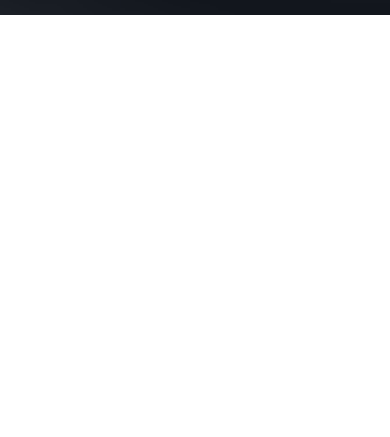
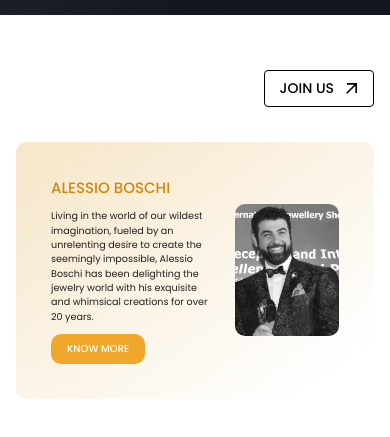
Before and after one commit to ArtisticJewellers/nfjlabs-website, a React (Create React App) app: page / in a window 390 px wide. Shown: the part 990-1427 px from the top of the page. Before the commit the page ends 1005 px from the top, so only its background shows below. Built offline with nearby package versions, Linux system fonts and the light colour scheme.

Commit message:
build responsive artist section

```diff
--- /dev/null
+++ b/src/pages/home/Artists/Artist.js
@@ -0,0 +1,101 @@
+import { Box, Button, Container, Typography } from "@mui/material";
+import React from "react";
+import OutArrowBtn from "../../../components/common/OutArrowBtn";
+import artist from "../../../assets/homePage/artists/artist.png";
+
+const Artist = () => {
+  const ArtistInfo = () => {
+    return (
+      <>
+        <Box
+          sx={{
+            height: "100%",
+          }}
+        >
+          <Typography
+            sx={{ fontSize: { xs: "15px", sm: "30px", md: "30px" } }}
+            fontWeight="500"
+            color="#D0880D"
+          >
+            ALESSIO BOSCHI
+          </Typography>
+          <Typography
+            width="90%"
+            sx={{ fontSize: { xs: "60%", sm: "90%", md: "18px" }, marginY:"10px"}}
+          >
+            Living in the world of our wildest imagination, fueled by an
+            unrelenting desire to create the seemingly impossible, Alessio
+            Boschi has been delighting the jewelry world with his exquisite and
+            whimsical creations for over 20 years.
+          </Typography>
+          <Typography
+            width="90%"
+            fontSize="18px"
+            sx={{ display: { xs: "none", sm: "none", md: "block" }, marginBottom:"10px" }}
+          >
+            A fiercely proud Roman, he divides his time between his home in the
+            medieval village of Bagnoregio, Italy and Bangkok, Thailand, where
+            his unique collections are meticulously hand made by local and
+            international master jewelers.
+          </Typography>
+          <Button
+            sx={{
+              borderRadius: "10px",
+              color: "#ffff",
+              // width: "20%",
+              fontSize: { xs: "10px", sm: "15px", md: "20px" },
+            }}
+            variant="contained"
+          >
+            Know More
+          </Button>
+        </Box>
+      </>
+    );
+  };
+
+  const ArtistContainer = () => {
+    return (
+      <>
+        <Box
+          sx={{
+            margin: "35px",
+            width: "100%",
+            // height:"585px",
+            padding: "35px",
+            background:
+              "linear-gradient(to bottom right, #f7e8cd 8.3%, rgba(255, 218, 164, 0) 89.02%)",
+            borderRadius: "10px",
+            display: "flex",
+            alignItems: "center",
+            justifyContent: "space-between",
+          }}
+        >
+          <ArtistInfo />
+          <img width="36%" style={{ borderRadius: "10px" }} src={artist} />
+        </Box>
+      </>
+    );
+  };
+  return (
+    <>
+      <Container>
+        <Box
+          sx={{
+            display: "flex",
+            flexDirection: "column",
+            alignItems: "center",
+            marginY: "55px",
+          }}
+        >
+          <Box sx={{ alignSelf: "end" }}>
+            <OutArrowBtn label="Join Us" />
+          </Box>
+          <ArtistContainer />
+        </Box>
+      </Container>
+    </>
+  );
+};
+
+export default Artist;
--- a/src/pages/home/Artists/index.js
+++ b/src/pages/home/Artists/index.js
@@ -1,10 +1,12 @@
 import React from "react";
 import Numbers from "./Numbers";
+import Artist from "./Artist";
 
 const Artists = () => {
   return (
     <>
       <Numbers />
+      <Artist />
     </>
   );
 };
--- a/src/pages/home/banner/ProductInfo.js
+++ b/src/pages/home/banner/ProductInfo.js
@@ -1,5 +1,6 @@
 import { Box, Button, Typography } from "@mui/material";
 import React from "react";
+import OutArrowBtn from "../../../components/common/OutArrowBtn";
 
 const ProductInfo = () => {
   return (
@@ -12,12 +13,7 @@ const ProductInfo = () => {
           Lorem ipsum dolor sit amet, consectetur adipiscing elit, sed do
           eiusmod tempor incididunt ut labore et dolore magna aliqua.
         </Typography>
-        <Button
-          sx={{ color: "black", borderColor: "black" }}
-          variant="outlined"
-        >
-          Marketplace
-        </Button>
+        <OutArrowBtn label="Marketplace" />
       </Box>
     </>
   );
```
Also changed, not shown: src/assets/homePage/artists/artist.png (added).
